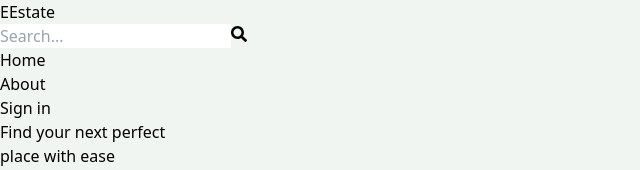
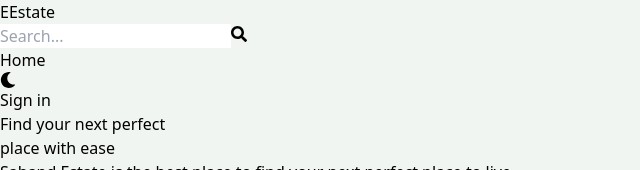
Before and after one commit to CharlesOsang017/mern-estate, a React (Vite) app in the folder client/: page / in a window 1280 px wide. Shown: the top 170 px of the page, without its empty margins (0-640 px from the left). Built offline with nearby package versions, Linux system fonts and the light colour scheme; no server answers.

Commit message:
Add change page colour mode icons

```diff
--- a/client/src/components/Header.jsx
+++ b/client/src/components/Header.jsx
@@ -2,10 +2,14 @@ import { useEffect, useState } from "react";
 import { FaSearch } from "react-icons/fa";
 import { useSelector } from "react-redux";
 import { Link, useNavigate } from "react-router-dom";
+import { TiWeatherSunny } from "react-icons/ti";
+import { FaMoon } from "react-icons/fa";
+
 
 const Header = () => {
   const navigate = useNavigate()
   const [searchTerm, setSearchTerm] = useState('')
+  const [darkMode, setDarkMode] = useState(false)
   const {currentUser} = useSelector((state) => state.user)
   // console.log(currentUser)
   //search functionality
@@ -25,6 +29,11 @@ const Header = () => {
       setSearchTerm(searchTermFromUrl)
     }
   },[location.search])
+
+  const handleTheme=()=>{
+    setDarkMode(prevState => !prevState)
+  }
+  console.log(darkMode)
   return (
     <header className='bg-slate-200 shadow-md'>
       <div className='flex justify-between items-center max-w-6xl mx-auto p-3'>
@@ -46,17 +55,17 @@ const Header = () => {
           <FaSearch className='text-slate-600' />
           </button>
         </form>
-        <ul className='flex gap-4'>
+        <ul className='flex items-center gap-4'>
           <Link to='/'>
             <li className='hidden sm:inline text-slate-700 hover:underline cursor-pointer'>
               Home
             </li>
           </Link>
-          <Link to='/about'>
-            <li className='hidden sm:inline text-slate-700 hover:underline cursor-pointer'>
-              About
+
+            <li className='cursor-pointer text-xl' onClick={handleTheme}>
+              {darkMode ? <TiWeatherSunny /> : <FaMoon />}
             </li>
-          </Link>
+
           <Link to='/profile'>
             {currentUser ? (
               <>
--- a/package.json
+++ b/package.json
@@ -1,7 +1,7 @@
 {
   "name": "estate-mern",
   "version": "1.0.0",
-  "description": "��#\u0000 \u0000m\u0000e\u0000r\u0000n\u0000-\u0000e\u0000s\u0000t\u0000a\u0000t\u0000e\u0000\r\u0000 \u0000",
+  "description": "mern estate app build with vite, react and nodejs",
   "main": "index.js",
   "type": "module",
   "scripts": {
```
